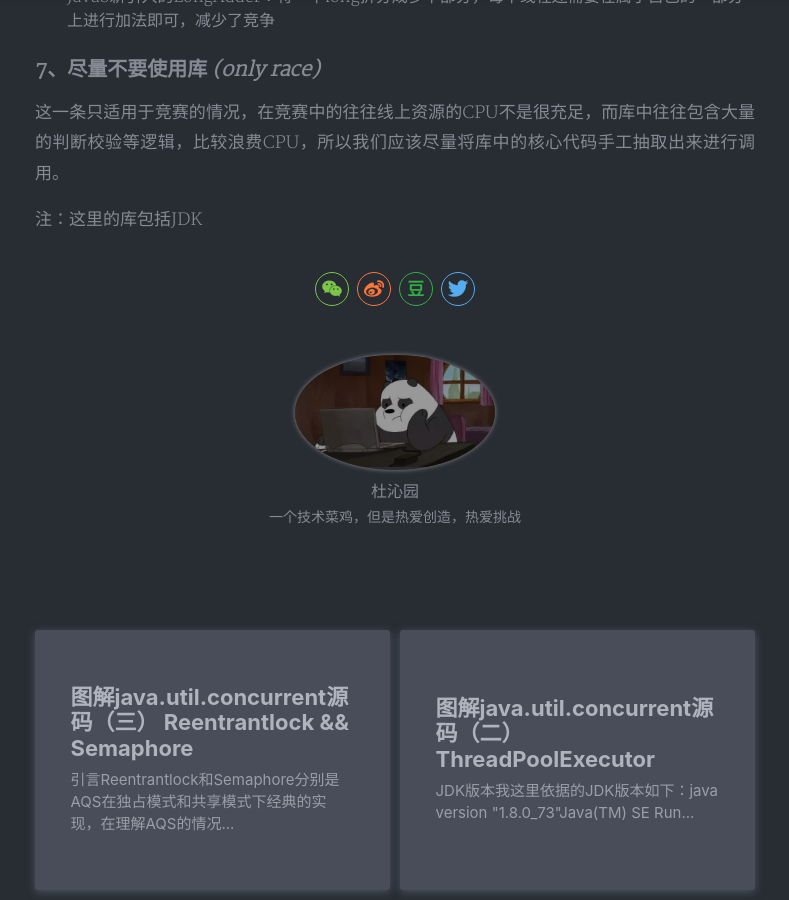
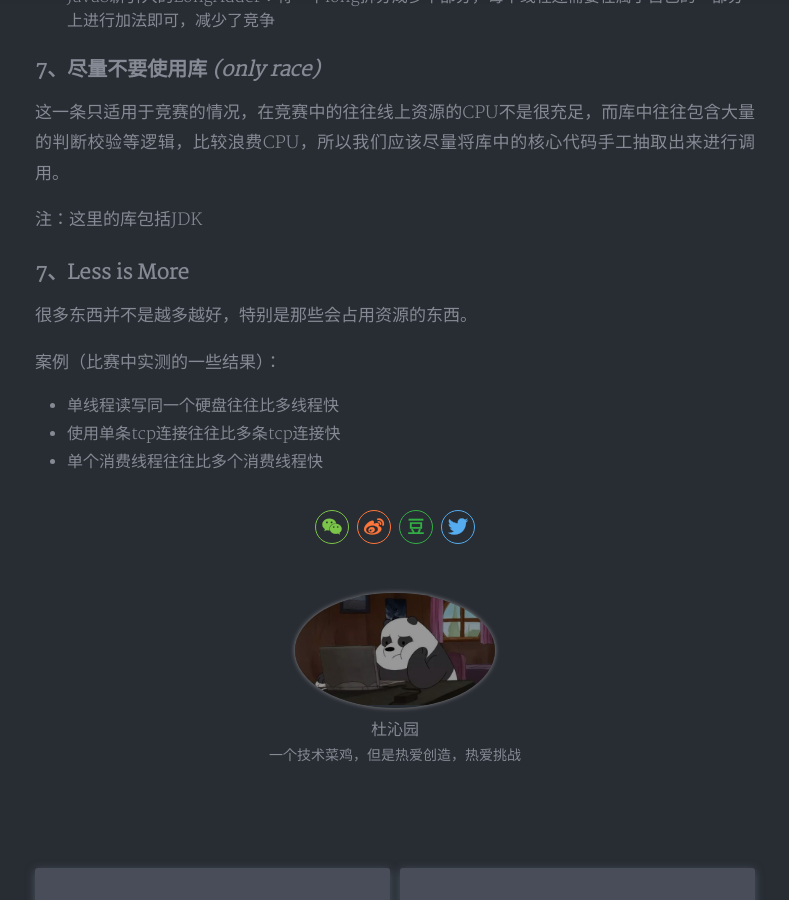
Before and after one commit to DQinYuan/dqinyuan.github.io, a Jekyll site: the page built from _posts/2018-09-23-aboutconcurrent.md, in a window 1280 px wide and 900 px high, scrolled down 1926 px. Shown: the whole window, without its empty margins (245-1034 px from the left). Built offline with Jekyll 4.4.1, drawn with Linux system fonts in a browser that asks for light colours; nearby versions of some CDN libraries; comment, search, counter and statistics services are not loaded; a style sheet for code colours, icons or effects is not loaded.

Commit message:
less is more

```diff
--- a/_posts/2018-09-23-aboutconcurrent.md
+++ b/_posts/2018-09-23-aboutconcurrent.md
@@ -74,3 +74,15 @@ CPU的缓存都是以缓存行（通常为64B）为单位的，即使互相之
 
 
 注：这里的库包括JDK
+
+
+
+### 7、Less is More
+
+很多东西并不是越多越好，特别是那些会占用资源的东西。
+
+案例（比赛中实测的一些结果）：
+
+- 单线程读写同一个硬盘往往比多线程快
+- 使用单条tcp连接往往比多条tcp连接快
+- 单个消费线程往往比多个消费线程快
```
